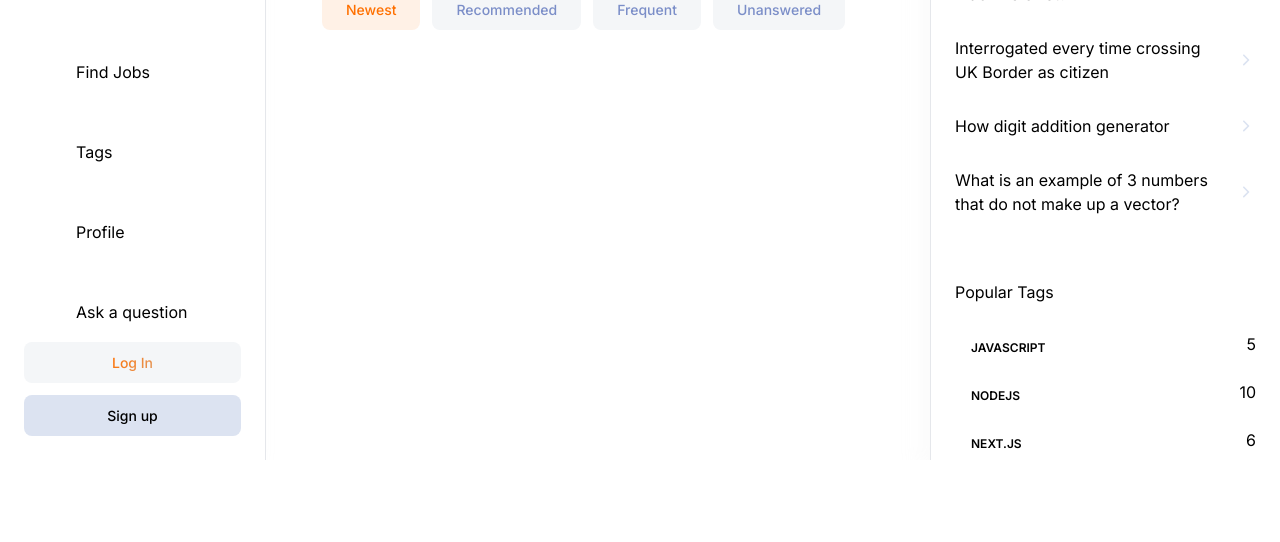
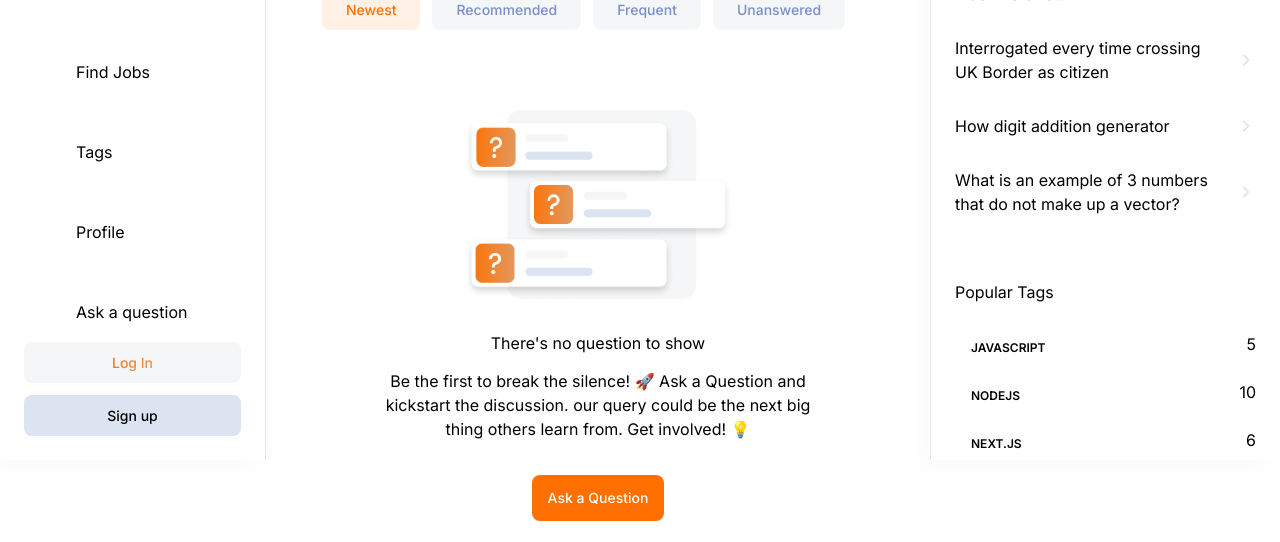
Before and after one commit to ruhankhandakar/devoverflow, a Next.js app: page / in a window 1280 px wide. Shown: the part 340-882 px from the top of the page. Before the commit the page ends 800 px from the top, so only its background shows below. Built offline with nearby package versions, Linux system fonts and the light colour scheme; no server answers.

Commit message:
feat: No Result Card

```diff
--- a/app/(root)/(home)/page.tsx
+++ b/app/(root)/(home)/page.tsx
@@ -5,6 +5,36 @@ import LocalSearch from '@/components/shared/Search/LocalSearch';
 import Filter from '@/components/shared/Filter';
 import { HomePageFilters } from '@/constants/filters';
 import HomeFilters from '@/components/home/HomeFilters';
+import NoResult from '@/components/shared/NoResult';
+
+const questions = [
+  // {
+  //   _id: 1,
+  //   title: 'Question 1',
+  //   tags: [
+  //     { _id: 1, name: 'python' },
+  //     { _id: 2, name: 'SQL' },
+  //   ],
+  //   author: 'John Doe',
+  //   upvotes: 10,
+  //   views: 20,
+  //   answers: 2,
+  //   createdAt: '2021-09-01T12:00:00.000Z',
+  // },
+  // {
+  //   _id: 2,
+  //   title: 'How to center a DIV',
+  //   tags: [
+  //     { _id: 1, name: 'CSS' },
+  //     { _id: 1, name: 'HTML' },
+  //   ],
+  //   author: 'John Doe',
+  //   upvotes: 10,
+  //   views: 20,
+  //   answers: 2,
+  //   createdAt: '2021-09-01T12:00:00.000Z',
+  // },
+];
 
 export default function Home() {
   return (
@@ -33,7 +63,23 @@ export default function Home() {
           containerClasses="hidden max-md:flex"
         />
       </div>
+
       <HomeFilters />
+
+      <div className="mt-10 flex w-full flex-col gap-6 ">
+        {questions.length ? (
+          questions.map((question) => 'QuestionCard')
+        ) : (
+          <NoResult
+            title="There's no question to show"
+            description="Be the first to break the silence! 🚀 Ask a Question and kickstart the
+          discussion. our query could be the next big thing others learn from. Get
+          involved! 💡"
+            link="/ask-question"
+            linkTitle="Ask a Question"
+          />
+        )}
+      </div>
     </>
   );
 }
--- /dev/null
+++ b/components/shared/NoResult.tsx
@@ -0,0 +1,45 @@
+import Image from 'next/image';
+import React from 'react';
+import Link from 'next/link';
+
+import { Button } from '@/components/ui/button';
+
+interface Props {
+  title: string;
+  description: string;
+  link: string;
+  linkTitle: string;
+}
+
+const NoResult: React.FC<Props> = ({ title, description, link, linkTitle }) => {
+  return (
+    <div className="flex-center mt-10 w-full flex-col">
+      <Image
+        src="/assets/images/light-illustration.png"
+        alt="No result illustration"
+        width={270}
+        height={200}
+        className="block object-contain dark:hidden"
+      />
+      <Image
+        src="/assets/images/dark-illustration.png"
+        alt="No result illustration"
+        width={270}
+        height={200}
+        className="hidden object-contain dark:flex"
+      />
+      <h2 className="h2-bold text-dark200_light900 mt-8">{title}</h2>
+      <p className="body-regular text-dark500_light700 my-3.5 max-w-md text-center">
+        {description}
+      </p>
+      <Link href={link}>
+        <Button className="paragraph-medium mt-5 min-h-[46px] rounded-lg bg-primary-500 px-4 py-3 text-light-900 hover:bg-primary-500 dark:bg-primary-500 dark:text-light-900">
+          {' '}
+          {linkTitle}
+        </Button>
+      </Link>
+    </div>
+  );
+};
+
+export default NoResult;
```
